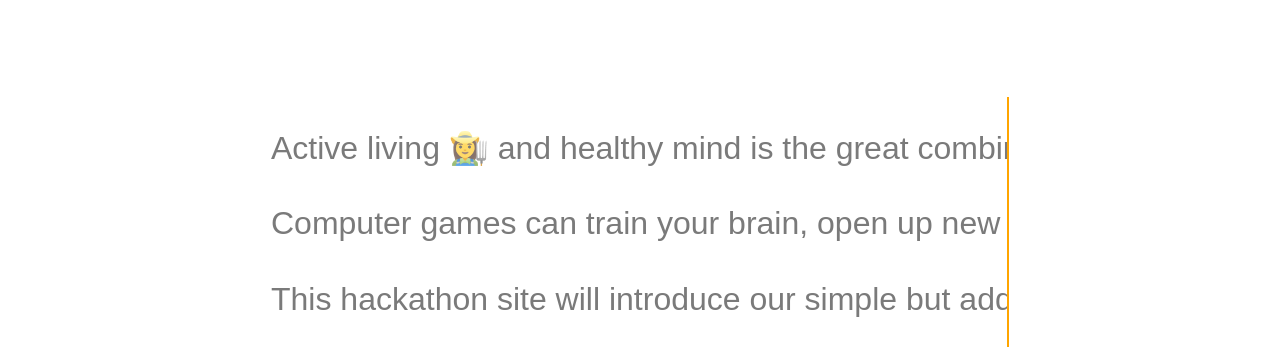
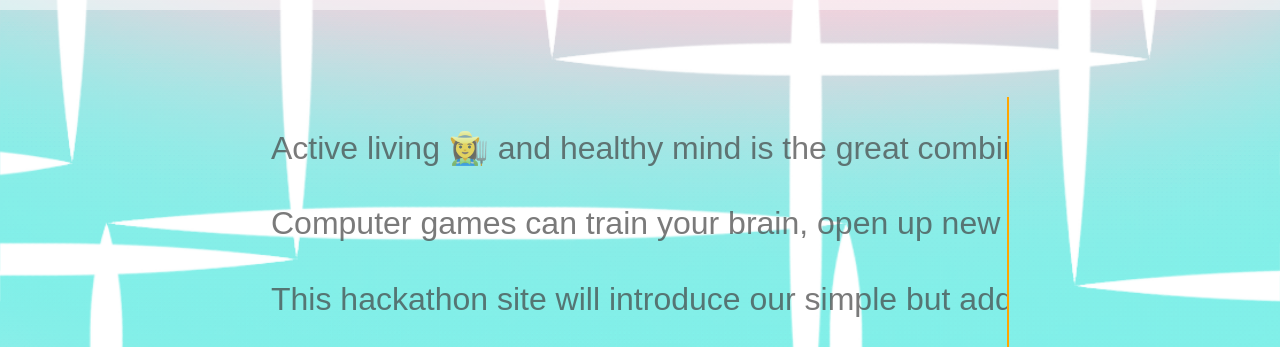
Before and after one commit to chuongtang/LightDarkMode, a plain HTML site: page index.html in a window 1280 px wide. Shown: the part 68-415 px from the top of the page. Drawn offline with nearby package versions, Linux system fonts and the light colour scheme; a web font is replaced by a local one.

Commit message:
added YenBG

```diff
--- a/style.css
+++ b/style.css
@@ -9,7 +9,7 @@
     --on-background-alt: rgba(66, 66, 66, 0.7);
     --background: rgb(255, 255, 255);
     --box-shadow: 0 5px 20px 1px rgba(0, 0, 0, 0.5);
-    --image: url("./images/YenBG.png");
+    --image: url("./img/YenBG.png");
   }
 
   [data-theme="dark"] {
```
